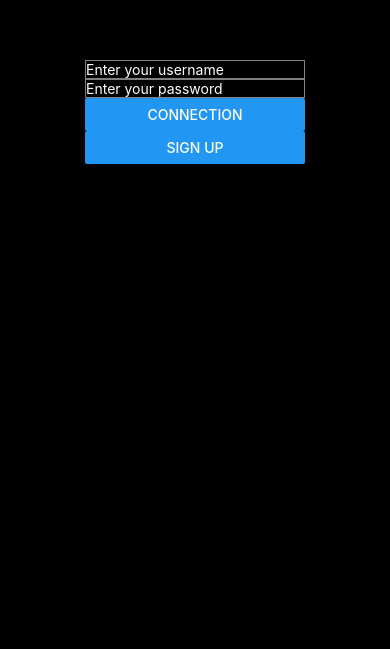
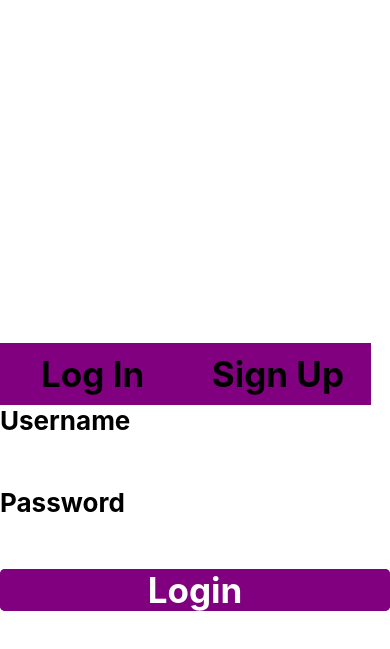
Before and after one commit to JonahR1/CookApp, a React Native app: screen / in a window 390 px wide. Shown: the part 135-784 px from the top of the page. Built offline with nearby package versions, Linux system fonts and the light colour scheme.

Commit message:
HomePage + Css

```diff
--- a/App.js
+++ b/App.js
@@ -1,12 +1,14 @@
 import React from 'react';
 import { StyleSheet, Text, SafeAreaView } from 'react-native';
 import Login from './Login';
+import SignUp from './SignUp';
+import HomePage from './HomePage';
 
 export default class App extends React.Component {
   render() {
     return (
       <SafeAreaView style={styles.container}>
-          <Login/>
+          <HomePage/>
       </SafeAreaView>
 
 
@@ -17,7 +19,7 @@ export default class App extends React.Component {
 const styles = StyleSheet.create({
   container: {
     flex: 1,
-    backgroundColor: 'black',
+    backgroundColor: 'white',
     alignItems: 'center',
     justifyContent: 'center',
   },
--- /dev/null
+++ b/HomePage.js
@@ -0,0 +1,78 @@
+import React from 'react';
+import { StyleSheet , View, Text, TouchableOpacity} from 'react-native'
+import { bold } from 'ansi-colors';
+import Login from './Login';
+import SignUp from './SignUp';
+
+class HomePage extends React.Component{
+    constructor(props){
+        super(props);
+
+        this.state = {
+            isLogin : true,
+            component: <Login />
+        }
+
+        this.onSwitch = this.onSwitch.bind(this);
+    }
+
+    onSwitch(isLogin) {
+        if(isLogin && !this.state.isLogin) {
+            this.setState({
+                component: <Login />,
+                isLogin: true
+            });
+        }
+        else if(!isLogin && this.state.isLogin) {
+            this.setState({
+                component: <SignUp />,
+                isLogin: false
+            });
+        }
+    }
+
+    render(){
+        return(
+            <View style = {{backgroundColor:"white", marginTop:"50%"}}>
+                <View style = {styles.container}>
+                    <TouchableOpacity style = {styles.button} onPress = {() => this.onSwitch(true)}>
+                        <Text style = {styles.text}>
+                            Log In
+                        </Text>
+                    </TouchableOpacity>
+                    <TouchableOpacity style = {styles.button} onPress = {() => this.onSwitch(false)}>
+                        <Text style = {styles.text}>
+                            Sign Up
+                        </Text>
+                    </TouchableOpacity>
+                </View>
+                <View style = {{}}>
+                    {this.state.component}
+                </View>
+            </View>
+        )
+    }
+
+}
+const styles = StyleSheet.create({
+    container: {
+        flexDirection: 'row',
+        width: "95%"
+    },
+    button: {
+        marginTop: "50%",
+        alignItems: 'center',
+        backgroundColor: 'purple',
+        fontWeight: "bold",
+        padding: 10,
+        width: "50%"
+    },
+    text: {
+        borderColor:"black",
+        color: "black",
+        fontWeight: "bold",
+        fontSize: 35
+    }
+  });
+
+  export default HomePage;
--- a/Login.js
+++ b/Login.js
@@ -1,5 +1,5 @@
 import React from 'react';
-import { StyleSheet , View, TextInput, Button} from 'react-native'
+import { StyleSheet , View, TextInput, TouchableOpacity, Text, KeyboardAvoidingView} from 'react-native'
 
 class Login extends React.Component {
     constructor(props){
@@ -21,12 +21,21 @@ class Login extends React.Component {
 
     render() {
         return (
-            <View style = {styles.container}>
+            <KeyboardAvoidingView style = {styles.container} behavior = "padding" enabled>
+                <Text style = {styles.text} >
+                    Username
+                </Text>
                 <TextInput style = {styles.textInput} placeholder = "Enter your username" onChangeText = {(text) => this.handleChange(this.state.nameState[0],text)}/>
+                <Text style = {styles.text}>
+                    Password
+                </Text>
                 <TextInput style = {styles.textInput} secureTextEntry={true} placeholder = "Enter your password" onChangeText = {(text) => this.handleChange(this.state.nameState[0],text)}/>
-                <Button style = {styles.button} title='Connection' onPress={() => {}}/>
-                <Button style = {styles.button} title = 'Sign Up'/>
-            </View>
+                <TouchableOpacity style = {styles.buttonText}>
+                    <Text style = {styles.buttonText}>
+                        Login
+                    </Text>
+                </TouchableOpacity>
+            </KeyboardAvoidingView>
         )
     }
 }
@@ -34,18 +43,26 @@ class Login extends React.Component {
 
 const styles = StyleSheet.create({
     container: {
-      flex: 1,
-      marginTop: "50%"
+      flex: 1
     },
     textInput: {
-        borderColor: 'gray',
-        borderWidth: 1,
-        color: 'white'
+        width: "100%",
+        fontSize: 26,
+        color: "white",
+        marginVertical: 10
     },
-    button: {
-        alignItems: 'center',
-        backgroundColor: '#DDDDDD',
-        padding: 10
+    buttonText: {
+        fontSize: 35,
+        fontWeight: "bold",
+        color: "white",
+        backgroundColor: "purple",
+        textAlign: "center",
+        borderRadius: 5
+    },
+    text: {
+        fontSize: 26,
+        fontWeight: "bold",
+        color: "black"
     }
   });
 
--- a/SignUp.js
+++ b/SignUp.js
@@ -1,10 +1,69 @@
 import React from 'react';
-import { StyleSheet , View, TextInput, Button} from 'react-native'
+import { StyleSheet , View, TextInput, TouchableOpacity, Text} from 'react-native'
 
-/*class SignUp extends React.Component{
+class SignUp extends React.Component{
     constructor(props){
-        super(propos)
+        super(props);
 
+        this.state = {
+            eMail : "",
+            username : "",
+            password : "",
+        };
     }
+    render(){
+        return(
+            <View style = {styles.container}>
+                 <Text style = {styles.text} >
+                    Email
+                </Text>
+                <TextInput style = {styles.textInput} placeholder = "Enter your Email" />
+
+                <Text style = {styles.text} >
+                    Username
+                </Text>
+                <TextInput style = {styles.textInput} placeholder = "Enter your Username"/>
+
+                <Text style = {styles.text} >
+                    Password
+                </Text>
+                <TextInput style = {styles.textInput} placeholder = "Enter your Password"/>
+
+                <TouchableOpacity style = {styles.buttonText}>
+                    <Text  style = {styles.buttonText}>
+                        Submit
+                    </Text>
+                </TouchableOpacity>
+            </View>
+
+        );
     }
-}*/
+}
+
+const styles = StyleSheet.create({
+    container: {
+      flex: 1
+    },
+    textInput: {
+        width: "100%",
+        fontSize: 23,
+        color: "white",
+        marginVertical: 10
+    },
+    buttonText: {
+        fontSize: 33,
+        fontWeight: "bold",
+        color: "white",
+        backgroundColor: "purple",
+        textAlign: "center",
+        borderRadius: 5
+    },
+    text: {
+        fontSize: 23,
+        fontWeight: "bold",
+        color: "black"
+    }
+  });
+
+
+export default SignUp;
```
Also changed, not shown: assets/loginBackground.jpg (added).
